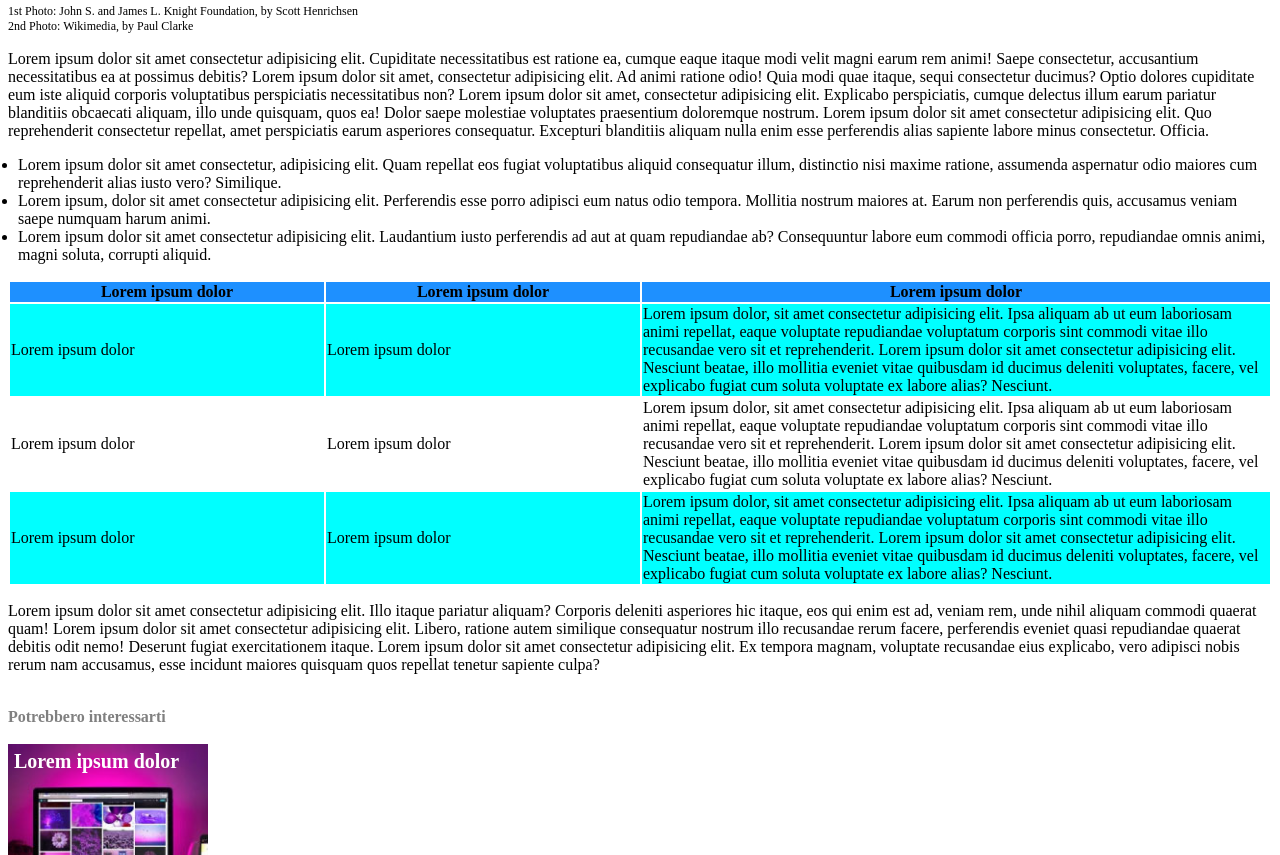
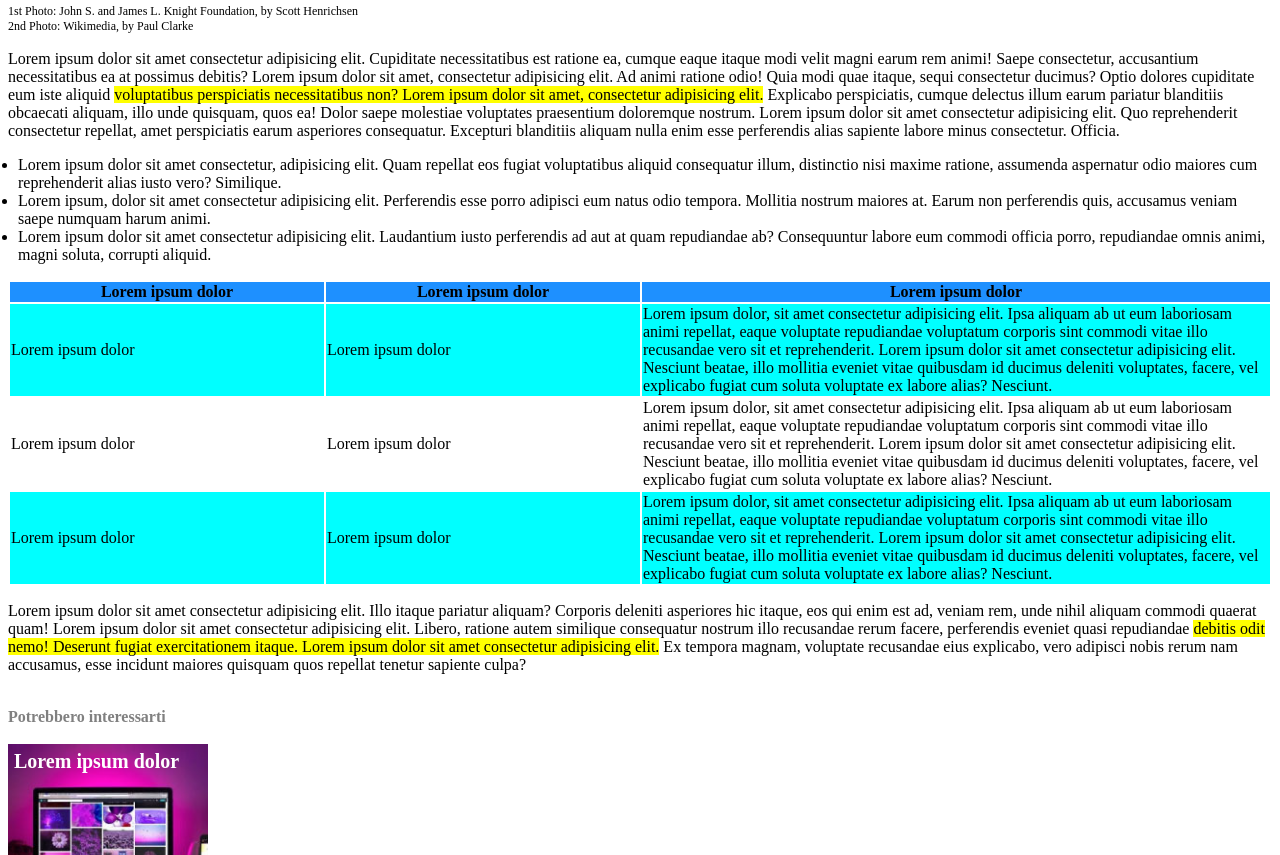
Before and after one commit to danieleangeletti/html-css-booleaner, a plain HTML site: page index.html in a window 1280 px wide. Shown: the part 620-1475 px from the top of the page. Drawn offline with Linux system fonts and the light colour scheme.

Commit message:
aggiunta parte evidenziata

```diff
--- a/css/style.css
+++ b/css/style.css
@@ -27,6 +27,10 @@
 
 .didascalia {
     font-size: 12px;
+}
+
+.evidenziatore {
+    background-color: yellow;
 }
 
 #lista {
--- a/index.html
+++ b/index.html
@@ -36,7 +36,7 @@
                 <div class="didascalia">2nd Photo: Wikimedia, by Paul Clarke</div>
             </header>
 
-            <p>Lorem ipsum dolor sit amet consectetur adipisicing elit. Cupiditate necessitatibus est ratione ea, cumque eaque itaque modi velit magni earum rem animi! Saepe consectetur, accusantium necessitatibus ea at possimus debitis? Lorem ipsum dolor sit amet, consectetur adipisicing elit. Ad animi ratione odio! Quia modi quae itaque, sequi consectetur ducimus? Optio dolores cupiditate eum iste aliquid corporis voluptatibus perspiciatis necessitatibus non? Lorem ipsum dolor sit amet, consectetur adipisicing elit. Explicabo perspiciatis, cumque delectus illum earum pariatur blanditiis obcaecati aliquam, illo unde quisquam, quos ea! Dolor saepe molestiae voluptates praesentium doloremque nostrum. Lorem ipsum dolor sit amet consectetur adipisicing elit. Quo reprehenderit consectetur repellat, amet perspiciatis earum asperiores consequatur. Excepturi blanditiis aliquam nulla enim esse perferendis alias sapiente labore minus consectetur. Officia.</p>
+            <p>Lorem ipsum dolor sit amet consectetur adipisicing elit. Cupiditate necessitatibus est ratione ea, cumque eaque itaque modi velit magni earum rem animi! Saepe consectetur, accusantium necessitatibus ea at possimus debitis? Lorem ipsum dolor sit amet, consectetur adipisicing elit. Ad animi ratione odio! Quia modi quae itaque, sequi consectetur ducimus? Optio dolores cupiditate eum iste aliquid <span class="evidenziatore"> voluptatibus perspiciatis necessitatibus non? Lorem ipsum dolor sit amet, consectetur adipisicing elit.</span> Explicabo perspiciatis, cumque delectus illum earum pariatur blanditiis obcaecati aliquam, illo unde quisquam, quos ea! Dolor saepe molestiae voluptates praesentium doloremque nostrum. Lorem ipsum dolor sit amet consectetur adipisicing elit. Quo reprehenderit consectetur repellat, amet perspiciatis earum asperiores consequatur. Excepturi blanditiis aliquam nulla enim esse perferendis alias sapiente labore minus consectetur. Officia.</p>
 
             <ul id="lista">
                 <li>Lorem ipsum dolor sit amet consectetur, adipisicing elit. Quam repellat eos fugiat voluptatibus aliquid consequatur illum, distinctio nisi maxime ratione, assumenda aspernatur odio maiores cum reprehenderit alias iusto vero? Similique.</li>
@@ -72,7 +72,7 @@
                 </tbody>
             </table>
 
-            <p>Lorem ipsum dolor sit amet consectetur adipisicing elit. Illo itaque pariatur aliquam? Corporis deleniti asperiores hic itaque, eos qui enim est ad, veniam rem, unde nihil aliquam commodi quaerat quam! Lorem ipsum dolor sit amet consectetur adipisicing elit. Libero, ratione autem similique consequatur nostrum illo recusandae rerum facere, perferendis eveniet quasi repudiandae quaerat debitis odit nemo! Deserunt fugiat exercitationem itaque. Lorem ipsum dolor sit amet consectetur adipisicing elit. Ex tempora magnam, voluptate recusandae eius explicabo, vero adipisci nobis rerum nam accusamus, esse incidunt maiores quisquam quos repellat tenetur sapiente culpa?</p>
+            <p>Lorem ipsum dolor sit amet consectetur adipisicing elit. Illo itaque pariatur aliquam? Corporis deleniti asperiores hic itaque, eos qui enim est ad, veniam rem, unde nihil aliquam commodi quaerat quam! Lorem ipsum dolor sit amet consectetur adipisicing elit. Libero, ratione autem similique consequatur nostrum illo recusandae rerum facere, perferendis eveniet quasi repudiandae <span class="evidenziatore"> debitis odit nemo! Deserunt fugiat exercitationem itaque. Lorem ipsum dolor sit amet consectetur adipisicing elit.</span> Ex tempora magnam, voluptate recusandae eius explicabo, vero adipisci nobis rerum nam accusamus, esse incidunt maiores quisquam quos repellat tenetur sapiente culpa?</p>
         </main>
 
         <br>
```
Also changed, not shown: 1 other file.
